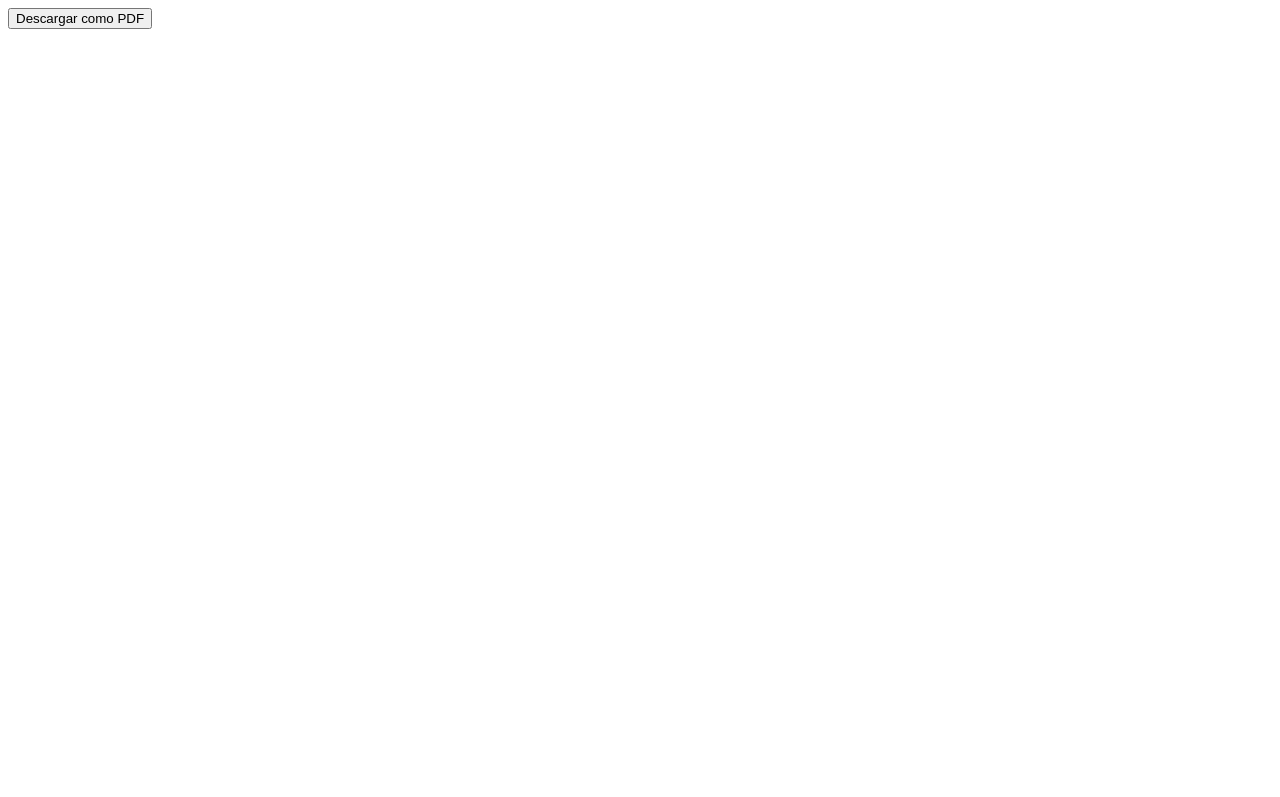
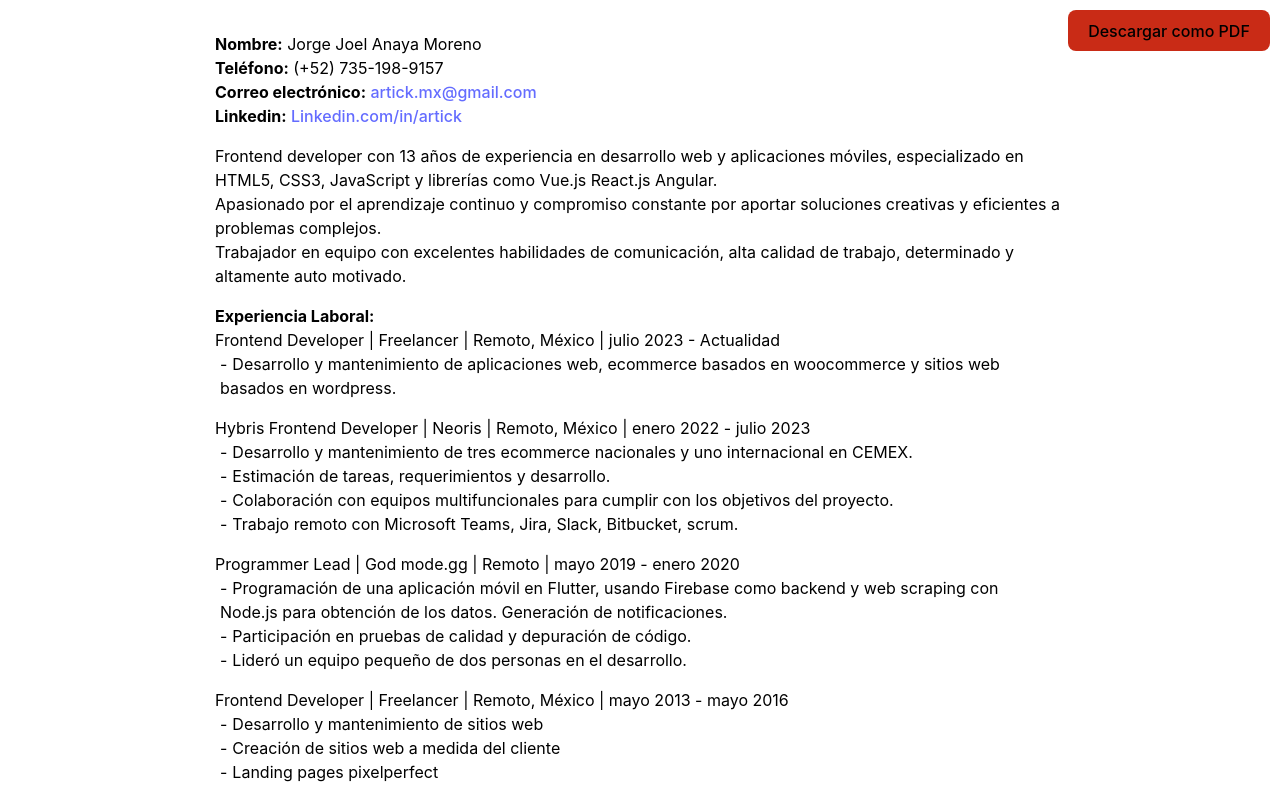
Before and after one commit to Artick/EvaFront-24-05-24, a plain HTML site: page index.html in a window 1280 px wide. Shown: the top 797 px of the page. Drawn offline with nearby package versions, Linux system fonts and the light colour scheme; the site is published under a folder, as on GitHub Pages, so addresses that start at the root find nothing.

Commit message:
Revision de Rutas

```diff
--- a/index.html
+++ b/index.html
@@ -12,8 +12,8 @@ https://cdn.jsdelivr.net/npm/html2canvas@1.4.1/dist/html2canvas.min.js
 "></script>
     <script src="https://cdnjs.cloudflare.com/ajax/libs/jspdf/2.5.1/jspdf.umd.min.js"></script>
     <title>CV - download PDF</title>
-    <script type="module" crossorigin src="/assets/index-a9Mj2Kgb.js"></script>
-    <link rel="stylesheet" crossorigin href="/assets/index-BdO7hX5U.css">
+    <script type="module" crossorigin src="./assets/index-a9Mj2Kgb.js"></script>
+    <link rel="stylesheet" crossorigin href="./assets/index-BdO7hX5U.css">
   </head>
   <body>
     <div id="app"></div>
```
